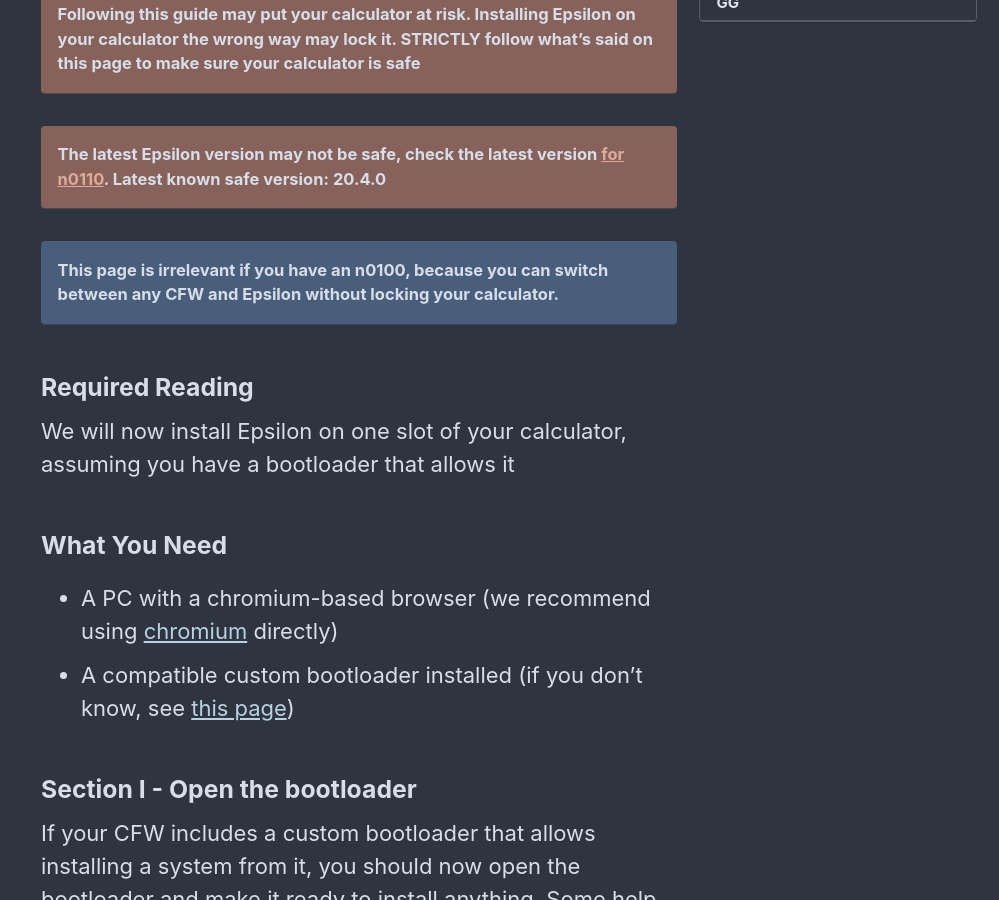
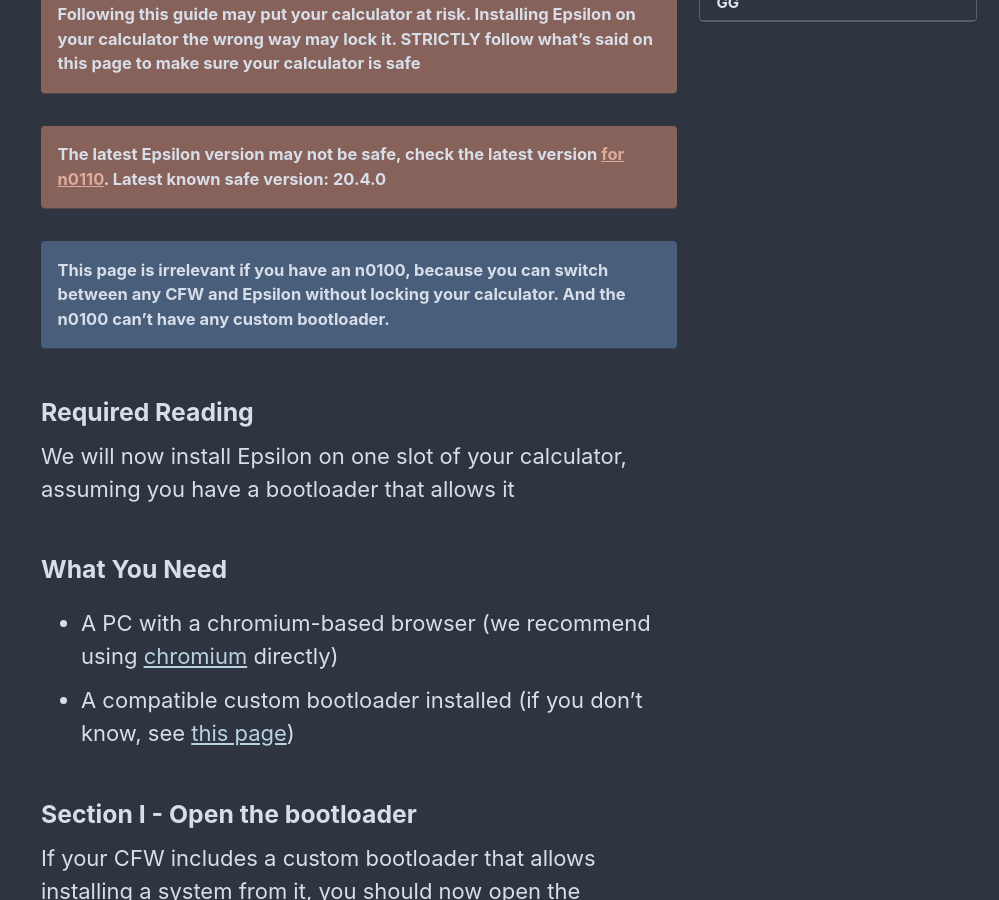
Before and after one commit to Omega-Numworks/Omega-Guide, a Jekyll site: the page built from _pages/en_US/install-epsilon-from-softloader.md, in a window 1280 px wide and 900 px high, scrolled down 358 px. Shown: the whole window, without its empty margins (281-1280 px from the left). Built offline with Jekyll 4.4.1, drawn with Linux system fonts in a browser that asks for light colours; comment, search, counter and statistics services are not loaded.

Commit message:
Update install-epsilon-from-softloader.md

```diff
--- a/_pages/en_US/install-epsilon-from-softloader.md
+++ b/_pages/en_US/install-epsilon-from-softloader.md
@@ -10,7 +10,7 @@
 The latest Epsilon version may not be safe, check the latest version [for n0110](https://my.numworks.com/firmwares/n0110/stable.json). Latest known safe version: **20.4.0**
 {: .notice--warning}
 
-This page is irrelevant if you have an n0100, because you can switch between any CFW and Epsilon without locking your calculator.
+This page is irrelevant if you have an n0100, because you can switch between any CFW and Epsilon without locking your calculator. And the n0100 can't have any custom bootloader.
 {: .notice--info}
 
 ### Required Reading
```
